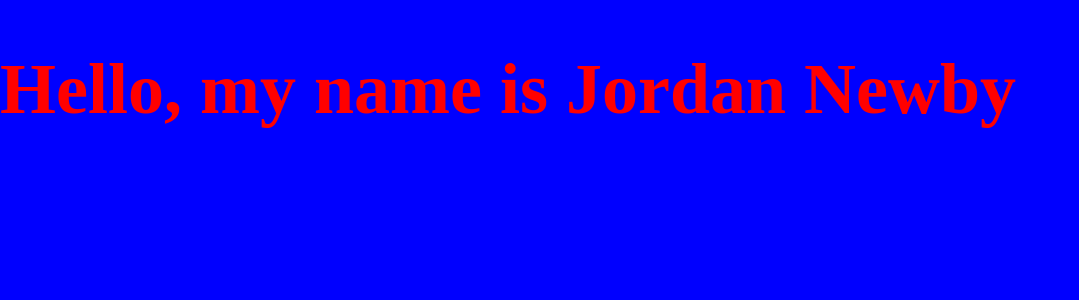
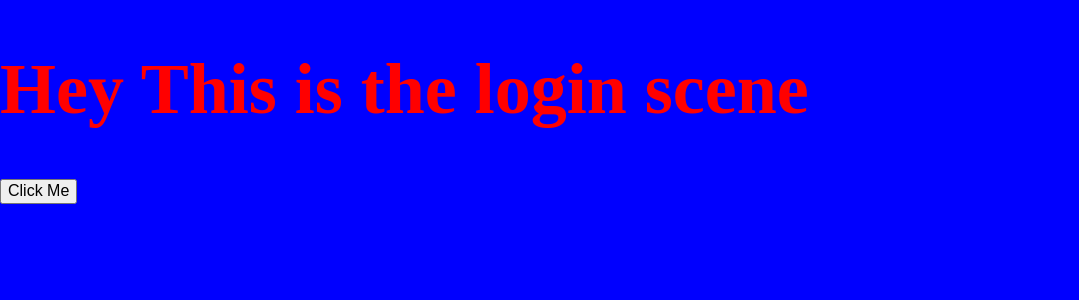
Before and after one commit to jordanbb/react-testing, a React app: page / in a window 1280 px wide. Shown: the top 300 px of the page, without its empty margins (0-1079 px from the left). Built offline with nearby package versions, Linux system fonts and the light colour scheme.

Commit message:
structure

```diff
--- /dev/null
+++ b/src/App.js
@@ -0,0 +1,12 @@
+import React from "react";
+import Login from "./scenes/auth/login";
+
+class App extends React.Component {
+    render() {
+        return (
+            <Login />
+        )
+    }
+}
+
+export default App;
--- /dev/null
+++ b/src/components/button.js
@@ -0,0 +1,9 @@
+import React from "react";
+
+const Button = () => {
+    return (
+        <button>Click Me</button>
+    )
+};
+
+export default Button;
--- a/src/index.js
+++ b/src/index.js
@@ -1,16 +1,9 @@
 import React from 'react';
 import ReactDOM from 'react-dom';
+import App from "./App";
 import './css/app.scss';
 
-class MyName extends React.Component {
-    render() {
-        return (
-            <h1>Hello, my name is {this.props.name}</h1>
-        )
-    }
-}
-
 ReactDOM.render(
-    <MyName name="Jordan Newby"/>,
+    <App />,
     document.getElementById('app')
 );
--- /dev/null
+++ b/src/scenes/auth/login/index.js
@@ -0,0 +1,15 @@
+import React from "react";
+import Button from "../../../components/button";
+
+class Login extends React.Component {
+    render(){
+        return (
+            <div>
+                <h1>Hey This is the login scene</h1>
+                <Button />
+            </div>
+        )
+    }
+}
+
+export default Login;
--- a/webpack.config.js
+++ b/webpack.config.js
@@ -8,7 +8,8 @@ module.exports = {
     entry: SRC_DIR + '/index.js',
     output: {
         path: DIST_DIR,
-        filename: 'app.bundle.js'
+        filename: 'app.bundle.js',
+        publicPath: '/'
     },
     devtool: "eval-source-map",
     module: {
```
